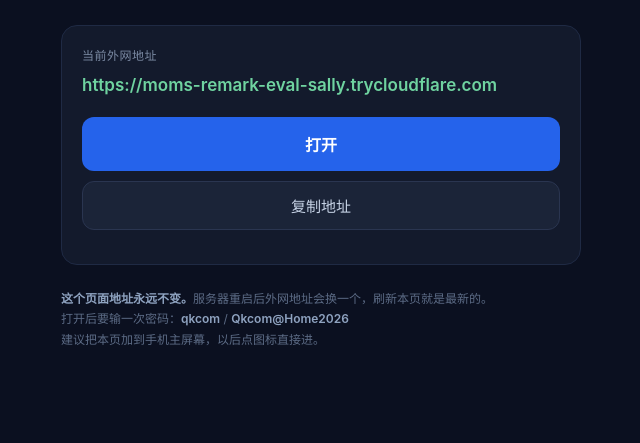
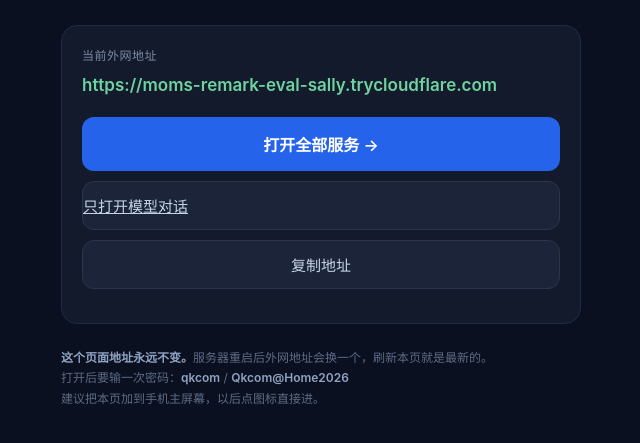
Before and after one commit to awater0816/qkcom, a plain HTML site: page index.html in a window 1280 px wide. Shown: the part 107-550 px from the top of the page, without its empty margins (319-959 px from the left). Drawn offline with Linux system fonts and the light colour scheme.

Commit message:
跳板页：默认打开 /nav 全部服务，另加「只打开模型对话」

```diff
--- a/index.html
+++ b/index.html
@@ -35,7 +35,8 @@ html,body{margin:0;padding:0;background:#0b1020;color:#e6ecf5;
   <div class="card">
     <div class="label">当前外网地址</div>
     <div id="addr">读取中…</div>
-    <a id="go" class="btn" href="#" style="display:none">打开</a>
+    <a id="go" class="btn" href="#" style="display:none">打开全部服务 →</a>
+    <a id="gochat" class="btn2" href="#" style="display:none">只打开模型对话</a>
     <button id="cp" class="btn2" style="display:none">复制地址</button>
     <div id="tip" class="tip"></div>
   </div>
@@ -49,10 +50,11 @@ html,body{margin:0;padding:0;background:#0b1020;color:#e6ecf5;
 
 <script>
 (function(){
-  var addr = document.getElementById('addr');
-  var go   = document.getElementById('go');
-  var cp   = document.getElementById('cp');
-  var tip  = document.getElementById('tip');
+  var addr  = document.getElementById('addr');
+  var go    = document.getElementById('go');
+  var gochat= document.getElementById('gochat');
+  var cp    = document.getElementById('cp');
+  var tip   = document.getElementById('tip');
 
   fetch('./url.txt?t=' + Date.now(), {cache:'no-store'})
     .then(function(r){ if(!r.ok) throw new Error('http ' + r.status); return r.text(); })
@@ -60,8 +62,10 @@ html,body{margin:0;padding:0;background:#0b1020;color:#e6ecf5;
       var u = (t || '').trim();
       if(!u || u.indexOf('http') !== 0) throw new Error('empty');
       addr.textContent = u;
-      go.href = u;
+      go.href     = u + '/nav';      // 全部服务
+      gochat.href = u + '/';         // 只有聊天
       go.style.display = 'block';
+      gochat.style.display = 'block';
       cp.style.display = 'block';
       cp.onclick = function(){
         var done = function(){ cp.textContent = '已复制'; setTimeout(function(){ cp.textContent = '复制地址'; }, 1500); };
```
